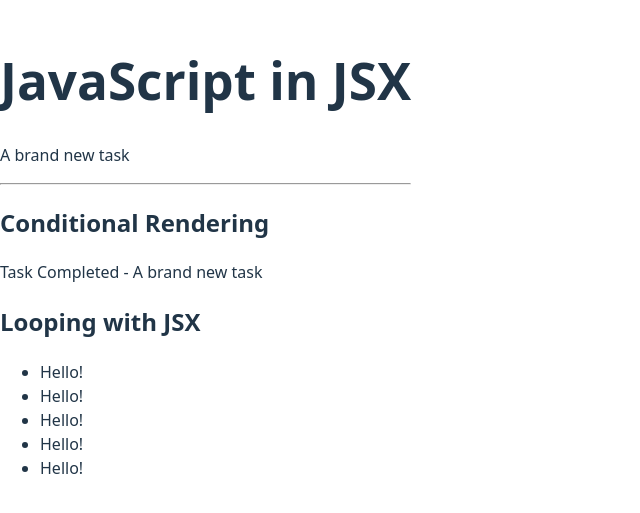
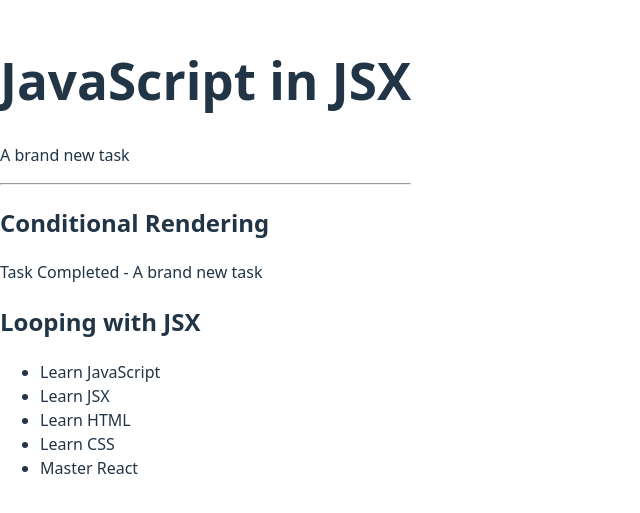
Before and after one commit to SylviaRemington/first-react-app, a React (Vite) app: page / in a window 1280 px wide. Shown: the part 143-656 px from the top of the page, without its empty margins (0-640 px from the left). Built offline with nearby package versions, Linux system fonts and the light colour scheme.

Commit message:
adding more dynamic js to p tag with todo.text so can have a list of todo items

```diff
--- a/src/App.jsx
+++ b/src/App.jsx
@@ -77,7 +77,7 @@ const App = () => {
       <h2>Looping with JSX</h2>
       <ul>
         {todos.map((todo) =>
-          <li>Hello!</li>
+          <li>{todo.text}</li>
         )}
       </ul>
     </>
```
